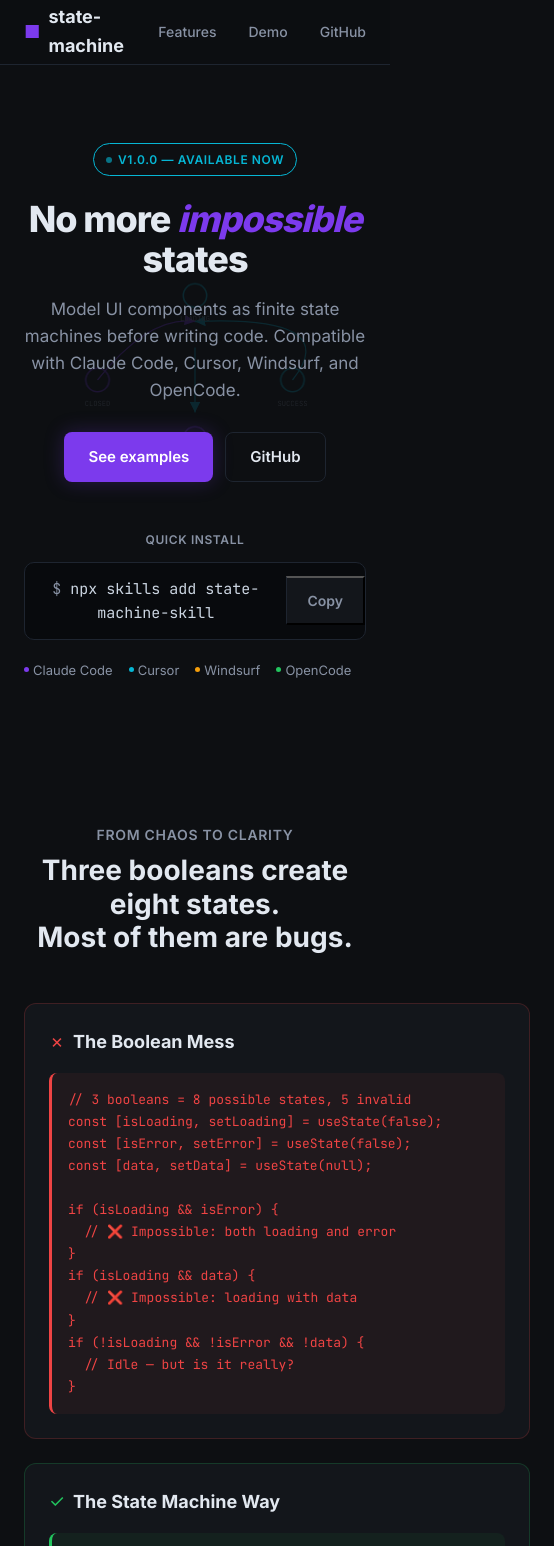
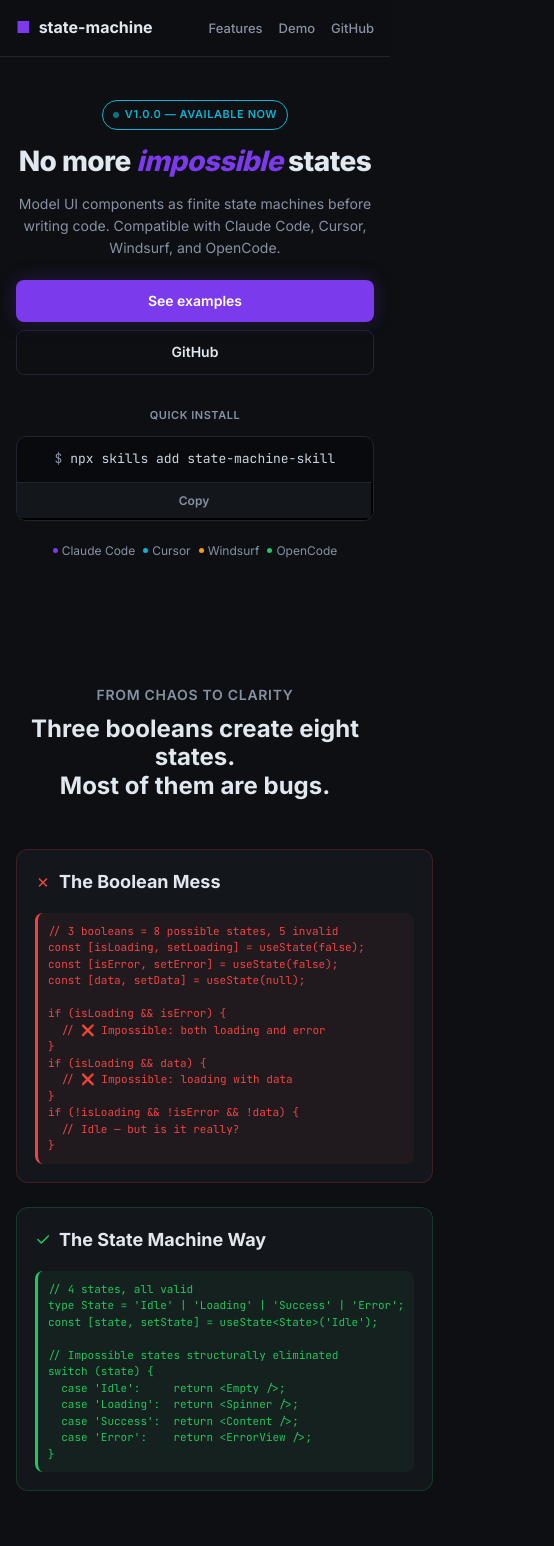
Before and after one commit to pauloriveross/state-machine-skill, a website: page index.html in a window 390 px wide. Shown: the top 1546 px of the page, 554 px wide, since content can reach past the window. Drawn offline with Linux system fonts and the light colour scheme.

Commit message:
media queries

```diff
--- a/index.html
+++ b/index.html
@@ -11,9 +11,11 @@
   /* ── Reset & Base ── */
   *,*::before,*::after{box-sizing:border-box;margin:0;padding:0}
   html{scroll-behavior:smooth}
-  body{background:#0D0F12;color:#E2E8F0;font-family:Inter,system-ui,-apple-system,sans-serif;line-height:1.6;overflow-x:hidden}
+  body{background:#0D0F12;color:#E2E8F0;font-family:Inter,system-ui,-apple-system,sans-serif;line-height:1.6;overflow-x:hidden;word-break:break-word;overflow-wrap:break-word}
   a{color:inherit;text-decoration:none}
   pre,code,.font-mono{font-family:'JetBrains Mono',monospace}
+  pre{overflow-x:auto;max-width:100%}
+  img{max-width:100%;height:auto}
 
   /* ── Colors ── */
   :root{
@@ -36,7 +38,6 @@
   .section{padding:96px 0}
   .section-title{font-size:14px;font-weight:600;letter-spacing:0.05em;text-transform:uppercase;color:var(--muted);margin-bottom:8px}
   .section-heading{font-size:36px;font-weight:700;line-height:1.2;margin-bottom:16px}
-  @media(max-width:768px){.section-heading{font-size:28px}.section{padding:64px 0}}
 
   /* ── Glass card ── */
   .card{background:var(--surface);border:1px solid var(--border);border-radius:12px;padding:24px;transition:transform .25s ease,box-shadow .25s ease, border-color .25s ease}
@@ -80,14 +81,15 @@
   nav .container{display:flex;align-items:center;justify-content:space-between;height:64px}
   .nav-links{display:flex;gap:32px;font-size:14px;font-weight:500;color:var(--muted)}
   .nav-links a:hover{color:var(--text)}
+  .nav-github{display:inline}
 
   /* ── Hero ── */
   .hero{min-height:100vh;display:flex;align-items:center;position:relative;overflow:hidden;padding-top:64px}
   .hero-bg{position:absolute;inset:0;display:flex;align-items:center;justify-content:center;opacity:0.15;pointer-events:none}
-  .hero-content{position:relative;z-index:2;display:grid;grid-template-columns:1fr 1fr;gap:64px;align-items:center}
+  .hero-content{position:relative;z-index:2;display:grid;grid-template-columns:1fr 1fr;gap:48px;align-items:center}
   .hero-badge{display:inline-flex;align-items:center;gap:6px;font-size:12px;font-weight:600;letter-spacing:0.05em;text-transform:uppercase;color:var(--cyan);padding:6px 12px;border:1px solid var(--cyan);border-radius:999px;margin-bottom:24px}
-  .hero-left{max-width:520px}
-  .hero-right{justify-self:end;width:100%;max-width:440px}
+  .hero-left{max-width:520px;justify-self:start}
+  .hero-right{justify-self:end}
   .hero h1{font-size:56px;font-weight:800;line-height:1.1;letter-spacing:-0.03em;margin-bottom:16px}
   .hero h1 em{color:var(--violet);font-style:italic}
   .hero p{font-size:17px;color:var(--muted);margin-bottom:28px}
@@ -99,8 +101,6 @@
   .hero-compat-dot.cyan{background:var(--cyan)}
   .hero-compat-dot.amber{background:#F59E0B}
   .hero-compat-dot.green{background:var(--green)}
-  @media(max-width:900px){.hero-content{grid-template-columns:1fr;gap:48px;text-align:center}.hero-left{max-width:none}.hero-right{justify-self:center}.hero p{margin-left:auto;margin-right:auto}.hero-actions{justify-content:center}}
-  @media(max-width:768px){.hero h1{font-size:36px}.hero{min-height:90vh}}
 
   /* ── State Diagram SVG nodes ── */
   .svg-node-pulse{animation:nodePulse 2.5s ease-in-out infinite;transform-origin:center}
@@ -111,14 +111,13 @@
 
   /* ── Problem/Solution ── */
   .split-grid{display:grid;grid-template-columns:1fr 1fr;gap:24px}
-  @media(max-width:768px){.split-grid{grid-template-columns:1fr}}
   .code-block{border-radius:8px;padding:16px;overflow-x:auto;font-size:13px;line-height:1.7}
+  .code-block pre{overflow-x:auto}
   .code-block-red{background:rgba(239,68,68,0.06);border-left:3px solid var(--red)}
   .code-block-green{background:rgba(34,197,94,0.06);border-left:3px solid var(--green)}
 
   /* ── Verb grid ── */
   .verb-grid{display:grid;grid-template-columns:repeat(3,1fr);gap:24px}
-  @media(max-width:768px){.verb-grid{grid-template-columns:1fr}}
   .verb-icon{width:56px;height:56px;border-radius:10px;display:flex;align-items:center;justify-content:center;font-family:'JetBrains Mono',monospace;font-size:20px;font-weight:700;margin-bottom:16px;border:1px solid var(--border)}
 
   /* ── Terminal ── */
@@ -156,6 +155,101 @@
   footer .links{display:flex;gap:24px;font-size:14px;color:var(--muted)}
   footer .links a:hover{color:var(--text)}
   .footer-badge{display:inline-flex;align-items:center;gap:6px;font-size:13px;color:var(--muted)}
+
+  /* ── Media Queries ── */
+
+  /* 1024px — tablet landscape / small laptop */
+  @media(max-width:1024px){
+    .hero h1{font-size:44px}
+    .hero-content{gap:40px}
+    .hero-right{max-width:380px}
+    .verb-grid{gap:16px}
+    .verb-icon{width:48px;height:48px;font-size:17px}
+  }
+
+  /* 900px — hero collapses, nav gap shrinks */
+  @media(max-width:900px){
+    .hero-content{grid-template-columns:1fr;gap:48px;text-align:center}
+    .hero-left{max-width:none;justify-self:auto}
+    .hero-right{justify-self:auto}
+    .hero p{margin-left:auto;margin-right:auto}
+    .hero-actions{justify-content:center}
+    .nav-links{gap:20px}
+    .hero-bg svg{width:400px;height:340px;transform:scale(0.8)}
+    .hero-compat{flex-wrap:wrap;gap:10px;justify-content:center}
+    .compat-grid{gap:16px}
+    .compat-item{font-size:13px;padding:10px 16px}
+  }
+
+  /* 768px — grid collapses, spacing reduces, fonts shrink */
+  @media(max-width:768px){
+    .container{padding:0 20px}
+    .section{padding:64px 0}
+    .section-heading{font-size:28px}
+    .hero{min-height:auto;padding:120px 0 80px}
+    .hero h1{font-size:36px}
+    .hero p{font-size:15px}
+    .hero-bg svg{width:300px;height:260px;transform:scale(0.6);opacity:0.4}
+    .hero-badge{font-size:11px;padding:5px 10px}
+    .hero-actions .btn{padding:10px 18px;font-size:14px}
+    .hero-install-label{font-size:11px}
+    .hero-right{max-width:340px}
+    .split-grid{grid-template-columns:1fr}
+    .verb-grid{grid-template-columns:1fr}
+    .verb-icon{width:44px;height:44px;font-size:15px}
+    .code-block{font-size:12px;padding:12px}
+    .terminal-body{font-size:13px;padding:16px}
+    .terminal-body [style*="padding:12px"]{font-size:11px!important;padding:10px!important;line-height:1.5!important}
+    .compat-item{font-size:12px;padding:8px 14px;gap:6px}
+    .snippet-code{font-size:13px;padding:12px 16px}
+    .snippet-copy{font-size:12px;padding:12px 16px}
+    footer{padding:32px 0;margin-top:64px}
+    footer .container{flex-direction:column;text-align:center}
+    footer .links{justify-content:center}
+    .footer-badge img{max-width:100%}
+  }
+
+  /* 600px — nav starts to squeeze */
+  @media(max-width:600px){
+    .nav-links{gap:16px;font-size:13px}
+    nav .container{height:56px}
+    nav .container > div:first-child{font-size:16px!important}
+  }
+
+  /* 480px — small phones */
+  @media(max-width:480px){
+    .container{padding:0 16px}
+    .hero{min-height:auto;padding:100px 0 60px}
+    .hero h1{font-size:28px;letter-spacing:-0.02em}
+    .hero p{font-size:14px;margin-bottom:20px}
+    .hero-content{gap:32px}
+    .hero-bg{display:none}
+    .hero-badge{margin-bottom:16px}
+    .hero-actions{gap:8px;flex-direction:column}
+    .hero-actions .btn{width:100%;justify-content:center}
+    .hero-right{max-width:100%}
+    .hero-compat{font-size:12px;gap:8px;justify-content:center}
+    .snippet{flex-direction:column}
+    .snippet-code{padding:12px 14px;font-size:13px}
+    .snippet-copy{width:100%;border-left:none;border-top:1px solid var(--border);padding:10px;text-align:center}
+    .section-heading{font-size:24px}
+    .card{padding:18px}
+    .code-block{font-size:11px;padding:10px;line-height:1.5}
+    .terminal-body{font-size:12px;padding:12px}
+    .terminal-body [style*="padding:12px"]{font-size:10px!important;padding:8px!important}
+    .compat-grid{flex-direction:column;align-items:center}
+    .compat-item{width:100%;max-width:260px;justify-content:center}
+    footer p,footer .links{font-size:13px}
+  }
+
+  /* 380px — very small phones */
+  @media(max-width:380px){
+    .container{padding:0 12px}
+    nav .container{height:48px}
+    .nav-links{gap:10px;font-size:12px}
+    nav .container > div:first-child{font-size:14px!important}
+    .nav-github{display:none}
+  }
 </style>
 </head>
 <body>
@@ -169,7 +263,7 @@
     <div class="nav-links">
       <a href="#features">Features</a>
       <a href="#demo">Demo</a>
-      <a href="https://github.com" target="_blank">GitHub</a>
+      <a href="https://github.com" target="_blank" class="nav-github">GitHub</a>
     </div>
   </div>
 </nav>
@@ -360,7 +454,7 @@ switch (state) {
           <div style="color:var(--green)">&#10003; 3 guards defined</div>
           <div style="color:var(--green)">&#10003; 5 actions extracted</div>
           <div style="color:var(--cyan);margin-top:8px">Output: model.json</div>
-          <div style="margin-top:12px;padding:12px;background:#080A0D;border-radius:6px;border:1px solid var(--border);font-size:13px;line-height:1.8;color:#CBD5E1">
+           <div style="margin-top:12px;padding:12px;background:#080A0D;border-radius:6px;border:1px solid var(--border);font-size:13px;line-height:1.8;color:#CBD5E1;overflow-x:auto;white-space:nowrap">
 ┌────────┐ TRIGGER ┌──────────┐ &lt;done&gt; ┌──────────┐<br>
 │ Closed │────────&gt;│ Opening  │───────&gt;│ Loading  │<br>
 └────────┘         └──────────┘        └────┬─────┘<br>
```
